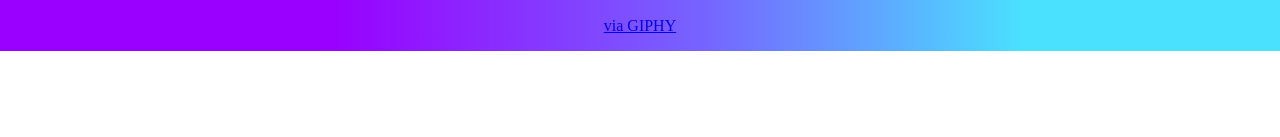
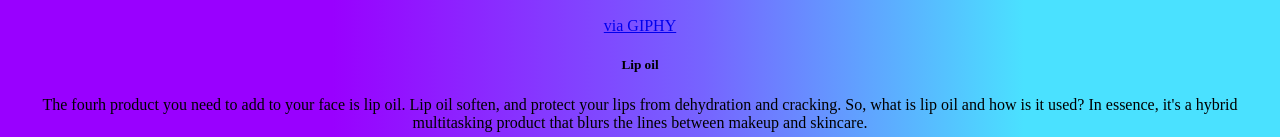
Before and after one commit to sb9277/My-Website, a plain HTML site: page index.html in a window 1280 px wide. Shown: the part 1740-1877 px from the top of the page. Before the commit the page ends 1791 px from the top, so only its background shows below. Drawn offline with Linux system fonts and the light colour scheme.

Commit message:
Update index.html

```diff
--- a/index.html
+++ b/index.html
@@ -23,6 +23,7 @@ filter: progid:DXImageTransform.Microsoft.gradient(startColorstr="#9900ff",endCo
         color:white;  }
 
 
+      #lip oil{color: white;}
 
 </style>
 
@@ -59,6 +60,14 @@ filter: progid:DXImageTransform.Microsoft.gradient(startColorstr="#9900ff",endCo
     <br>
     <p><a href="https://giphy.com/gifs/manila-manilla-cosmetics-vzyrENzIQB00LSOtUZ">via GIPHY</a></p>
 
+
+    <h5 d="Lip oil">Lip oil</h5>
+
+    <p4> The fourh product you need to add to your face is lip oil. Lip oil soften, and protect your lips from dehydration and cracking. So, what is lip oil and how is it used? In essence, it's a hybrid multitasking
+      product that blurs the lines between makeup and skincare.
+    </p4>
+
+
   </body>
 
 
```
